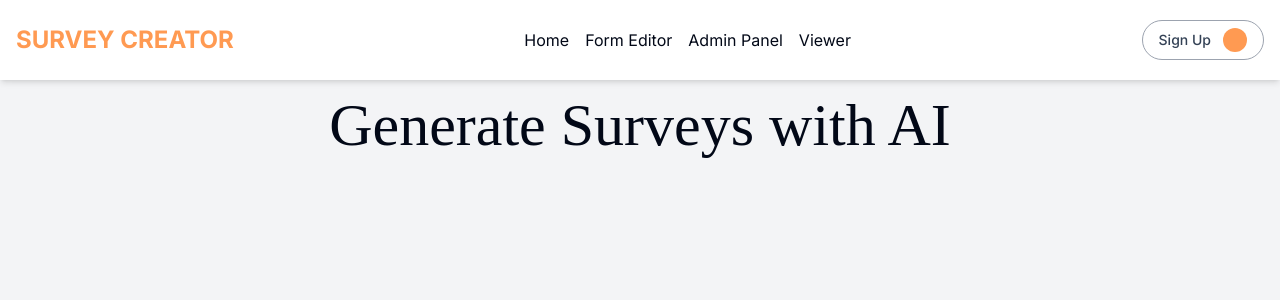
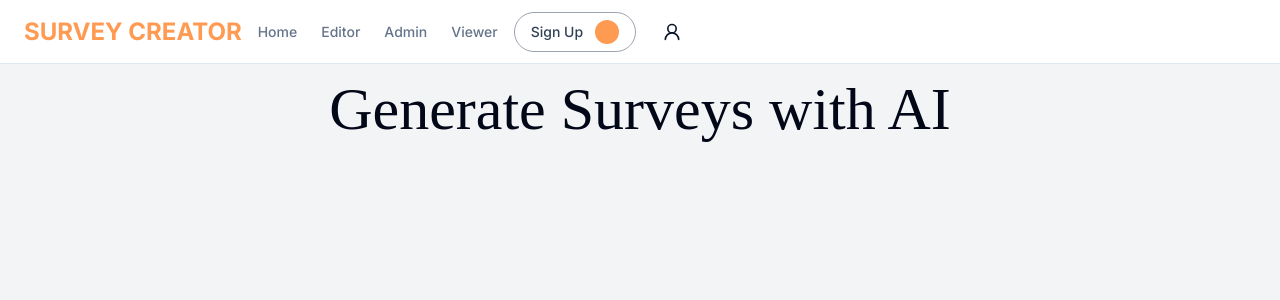
Before and after one commit to Automatic-Survey-Generator/SurveyApp, a Next.js app: page / in a window 1280 px wide. Shown: the top 300 px of the page. Built offline with nearby package versions, Linux system fonts and the light colour scheme; a web font is replaced by a local one.

Commit message:
start header redesign

```diff
--- a/src/components/structural/NavBar.tsx
+++ b/src/components/structural/NavBar.tsx
@@ -1,42 +1,136 @@
+// src/components/NavBar.js
 'use client'
 
 import Link from 'next/link'
+import { useRouter } from 'next/navigation'
+import { UserRound, Menu, LogOut, SunMoon } from 'lucide-react'
 import { Button } from '../ui/button'
-import { useRouter } from 'next/navigation'
-
+import {
+    DropdownMenu,
+    DropdownMenuContent,
+    DropdownMenuItem,
+    DropdownMenuLabel,
+    DropdownMenuSeparator,
+    DropdownMenuTrigger
+} from '@/components/ui/dropdown-menu'
+import { Sheet, SheetContent, SheetTrigger } from '@/components/ui/sheet'
 
 export default function NavBar() {
-
     const router = useRouter()
 
     return (
-      <>
-        <nav className="fixed top-0 h-20 bg-white w-full p-4 flex justify-between items-center gap-4 shadow-md">
-
-          <Link href="/" className='text-primary text-2xl font-bold uppercase'>SURVEY CREATOR</Link>
-
-            <div className='flex gap-4'>
-                <Link className='hover:underline' href="/">Home</Link>
-                <Link className='hover:underline' href="/builder/0">Form Editor</Link>
-                <Link className='hover:underline' href="/admin/0">Admin Panel</Link>
-                <Link className='hover:underline' href="/viewer/0">Viewer</Link>
-            </div>
-
-          <div>
-            <Button onClick={()=>router.push("/signup")} className='flex gap-3 justify-around group items-center bg-transparent border border-gray-400 rounded-full text-slate-700 hover:bg-white hover:border-gray-500'>
+        <>
+            <header className="sticky top-0 flex h-16 items-center gap-4 border-b bg-background px-4 md:px-6">
+                <Sheet>
+                    <SheetTrigger asChild>
+                        <Button
+                            variant="ghost"
+                            size="icon"
+                            className="shrink-0 md:hidden text-primary"
+                        >
+                            <Menu className="h-6 w-6" />
+                            <span className="sr-only">
+                                Toggle navigation menu
+                            </span>
+                        </Button>
+                    </SheetTrigger>
+                    <SheetContent side="left">
+                        <nav className="grid gap-6 text-lg font-medium mt-4">
+                            <Link
+                                href="/"
+                                className="text-muted-foreground hover:text-foreground"
+                            >
+                                Home
+                            </Link>
+                            <Link
+                                href="/builder/0"
+                                className="text-muted-foreground hover:text-foreground"
+                            >
+                                Editor
+                            </Link>
+                            <Link
+                                href="/admin/0"
+                                className="text-muted-foreground hover:text-foreground"
+                            >
+                                Admin
+                            </Link>
+                            <Link
+                                href="/viewer/0"
+                                className="text-muted-foreground hover:text-foreground"
+                            >
+                                Viewer
+                            </Link>
+                        </nav>
+                    </SheetContent>
+                </Sheet>
+                <Link
+                    href="/"
+                    className="text-primary text-2xl font-bold uppercase"
+                >
+                    SURVEY CREATOR
+                </Link>
+                <nav className="hidden flex-col gap-6 text-lg font-medium md:flex md:flex-row md:items-center md:gap-5 md:text-sm lg:gap-6">
+                    <div className="flex gap-6">
+                        <Link
+                            href="/"
+                            className="text-muted-foreground transition-colors hover:text-foreground"
+                        >
+                            Home
+                        </Link>
+                        <Link
+                            href="/builder/0"
+                            className="text-muted-foreground transition-colors hover:text-foreground"
+                        >
+                            Editor
+                        </Link>
+                        <Link
+                            href="/admin/0"
+                            className="text-muted-foreground transition-colors hover:text-foreground"
+                        >
+                            Admin
+                        </Link>
+                        <Link
+                            href="/viewer/0"
+                            className="text-muted-foreground transition-colors hover:text-foreground"
+                        >
+                            Viewer
+                        </Link>
+                    </div>
+                </nav>
                 {/* show email address if authenticated */}
                 {/* Programatic routing because if user is loged in, button will become dropdown */}
                 {/* see Figma Design */}
-                <div>Sign Up</div>
-                <div className='w-6 h-6 bg-primary rounded-full '></div>
-            </Button>
-          </div>
-        </nav>
-        <div>
-          {/* Spacing so that elemets do not go under the Nevbar element which is posisioned as fixed */}
-          <div className="h-20"></div>
-        </div>
-      </>
-
+                <Button
+                    onClick={() => router.push('/signup')}
+                    className="hidden md:flex gap-3 justify-around group items-center bg-transparent border border-gray-400 rounded-full text-slate-700 hover:bg-white hover:border-gray-500"
+                >
+                    <div>Sign Up</div>
+                    <div className="w-6 h-6 bg-primary rounded-full "></div>
+                </Button>
+                <DropdownMenu>
+                    <DropdownMenuTrigger asChild>
+                        <Button
+                            variant="ghost"
+                            size="icon"
+                            className="text-secondary-foreground"
+                        >
+                            <UserRound className="h-5 w-6" />
+                            <span className="sr-only">Toggle user menu</span>
+                        </Button>
+                    </DropdownMenuTrigger>
+                    <DropdownMenuContent align="end">
+                        <DropdownMenuItem className="flex gap-2">
+                            <SunMoon className="h-4 w-4" />
+                            Theme
+                        </DropdownMenuItem>
+                        <DropdownMenuSeparator />
+                        <DropdownMenuItem className="flex gap-2">
+                            <LogOut className="h-4 w-4" />
+                            Logout
+                        </DropdownMenuItem>
+                    </DropdownMenuContent>
+                </DropdownMenu>
+            </header>
+        </>
     )
 }
```
